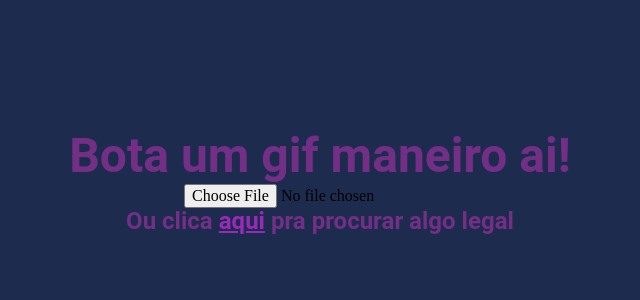
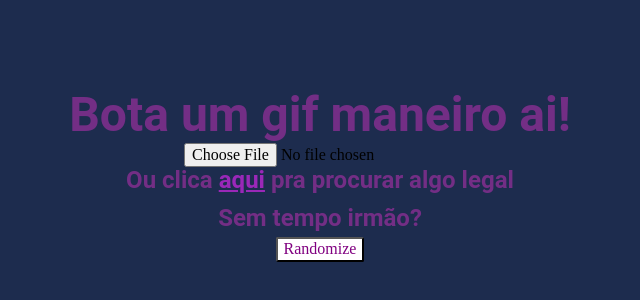
Before and after one commit to rssilva/gif-uploader-app, a React (Create React App) app: page / in a window 1280 px wide. Shown: the part 218-518 px from the top of the page, without its empty margins (320-960 px from the left). Built offline with nearby package versions, Linux system fonts and the light colour scheme.

Commit message:
add random component (#4)

```diff
--- a/src/components/Frontpage.js
+++ b/src/components/Frontpage.js
@@ -1,6 +1,7 @@
 import React, { Component } from "react";
 import styled from "styled-components";
 import UploadGif from "./UploadGif";
+import Random from "./Random";
 
 const MainPage = styled.div`
   background-color: #1d2c4e;
@@ -41,6 +42,7 @@ export default class FrontPage extends Component {
           Ou clica <Anchor href="searchgif">aqui</Anchor> pra procurar algo
           legal
         </AlternatePath>
+        <Random />
       </MainPage>
     );
   }
--- /dev/null
+++ b/src/components/Random.js
@@ -0,0 +1,37 @@
+import React, { Component } from "react";
+import styled from "styled-components";
+
+const RandomComponent = styled.div`
+  background-color: #1d2c4e;
+  display: flex;
+  flex-flow: column;
+  justify-content: center;
+  align-items: center;
+  margin: 10px;
+`;
+
+const Header = styled.h3`
+  color: #732e85;
+  margin: 0;
+  padding: 0;
+  font-size: 1.5rem;
+  font-family: "roboto";
+`;
+
+const RandomButton = styled.button`
+  color: purple;
+  background-color: white;
+  border-radius: 2px;
+  margin: 5px;
+`;
+
+export default class Random extends Component {
+  render() {
+    return (
+      <RandomComponent>
+        <Header>Sem tempo irmão?</Header>
+        <RandomButton>Randomize</RandomButton>
+      </RandomComponent>
+    );
+  }
+}
```
